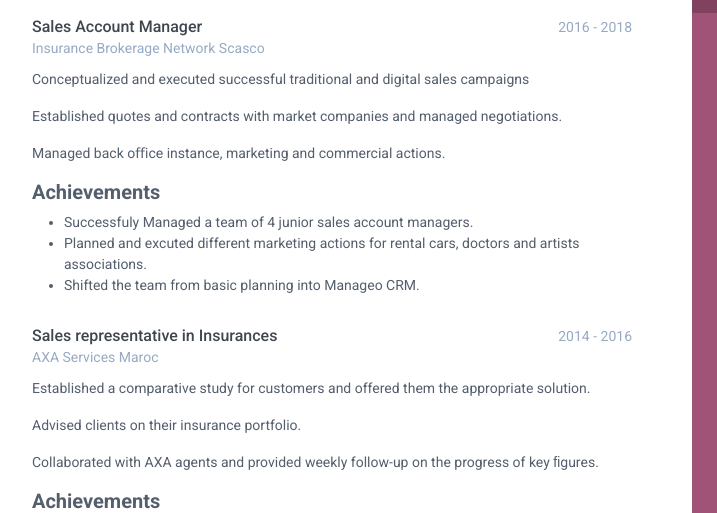
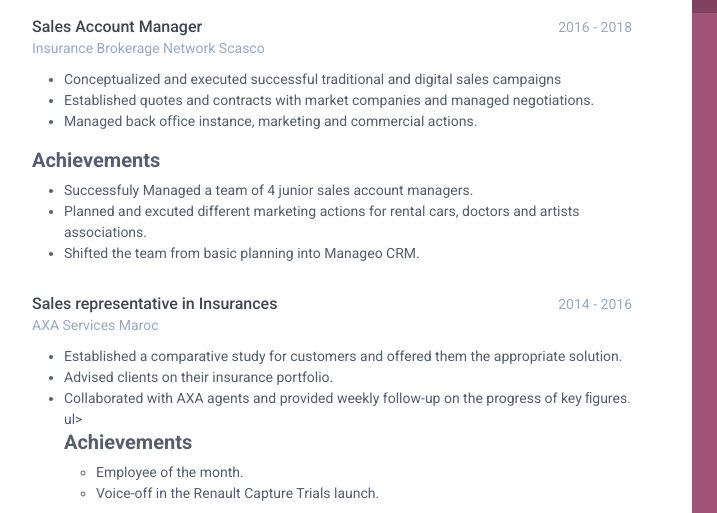
Before and after one commit to WissalGamal/WissalGamal-WissalGamal.github.io, a plain HTML site: page index.html in a window 1280 px wide. Shown: the part 316-829 px from the top of the page, 188-905 px from the left. Drawn offline with Linux system fonts and the light colour scheme.

Commit message:
Update index.html

```diff
--- a/index.html
+++ b/index.html
@@ -102,9 +102,12 @@
                         <div class="company">Insurance Brokerage Network Scasco</div>
                     </div><!--//meta-->
                     <div class="details">
-                        <p>Conceptualized and executed successful traditional and digital sales campaigns</p>
-                        <p>Established quotes and contracts with market companies and managed negotiations. </p>
-                        <p>Managed back oﬃce instance, marketing and commercial actions. </p>
+			<ul class="">
+                        <li>Conceptualized and executed successful traditional and digital sales campaigns</li>
+                        <li>Established quotes and contracts with market companies and managed negotiations. </li>
+                        <li>Managed back oﬃce instance, marketing and commercial actions. </li>
+			</ul>
+
                     </div><!--//details-->
 			<div > <h5> Achievements </h5> </div>
                     <div class="details">
@@ -126,10 +129,12 @@
                         <div class="company">AXA Services Maroc</div>
                     </div><!--//meta-->
                     <div class="details">
-                        <p>Established a comparative study for customers and offered them the appropriate solution.</p>
-                        <p>Advised clients on their insurance portfolio.</p>
-                        <p>Collaborated with AXA agents and provided weekly follow-up on the progress of key ﬁgures.</p>
-		  <div > <h5> Achievements </h5> </div>
+		<ul class="">
+                        <li>Established a comparative study for customers and offered them the appropriate solution.</li>
+                        <li>Advised clients on their insurance portfolio.</li>
+                        <li>Collaborated with AXA agents and provided weekly follow-up on the progress of key ﬁgures.</li>
+		ul>
+		<div > <h5> Achievements </h5> </div>
                     <div class="details">
 			<ul class="">
 			    <li>Employee of the month.</li>
```
